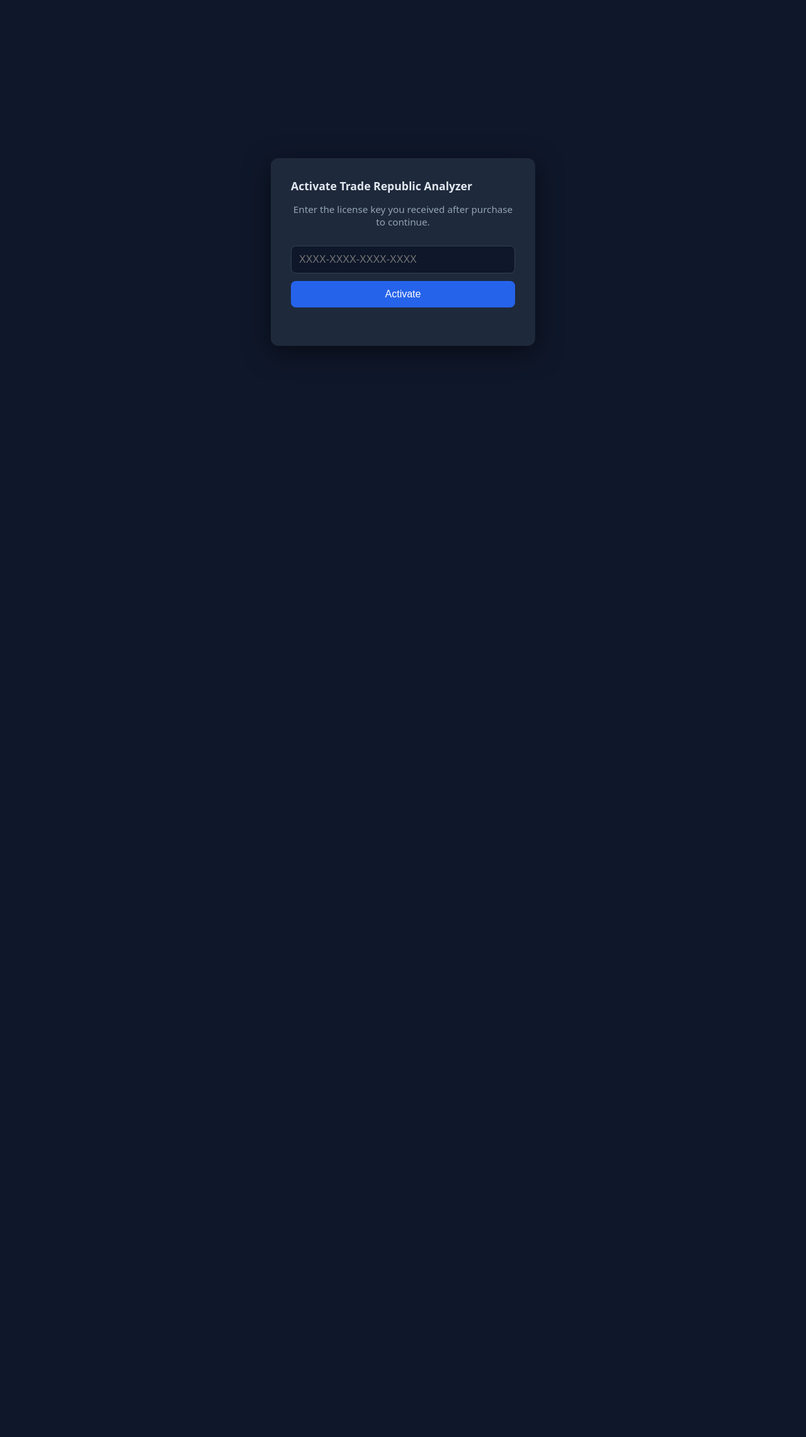
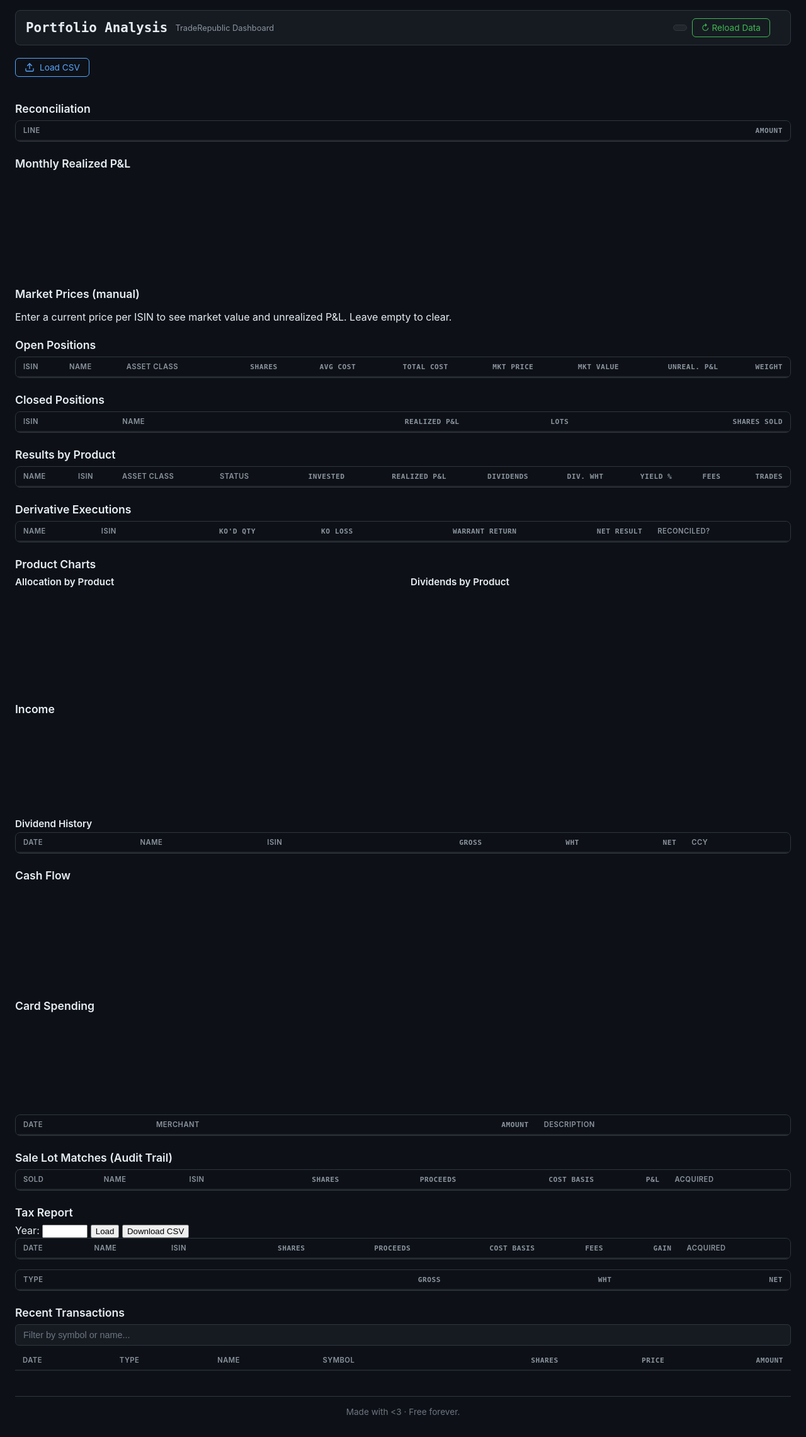
Before and after one commit to d0k3n/klarwert, a Flask app: page / in a window 1280 px wide. Shown: the whole page at 63% size. Before the commit the page ends 555 px from the top, so only its background shows below. Run offline with Flask 3, Linux system fonts and the light colour scheme; data that the repository does not hold is empty; a map, chart or similar area stays blank.

Commit message:
feat: replace licensing with free donation support and add MIT license

```diff
--- a/app.py
+++ b/app.py
@@ -8,10 +8,9 @@
 from flask import Flask, jsonify, request, send_from_directory
 
 from portfolio.parser import parse_csv
-from portfolio.engine import run_engine, compute_derivative_executions, compute_card_transactions, auto_detect_knocked, apply_prices, compute_income, compute_spending
+from portfolio.engine import run_engine, compute_derivative_executions, compute_card_transactions, auto_detect_knocked
 from portfolio.tax_report import build_tax_report
-from portfolio.performance import compute_performance
-import licensing as license_module
+import support
 
 logging.basicConfig(level=logging.INFO, format="%(levelname)s: %(message)s")
 logger = logging.getLogger(__name__)
@@ -142,27 +141,12 @@
     return jsonify({"loaded": df is not None, "count": len(df) if df is not None else 0})
 
 
-@app.route("/api/license/status")
-def api_license_status():
-    return jsonify({"activated": license_module.is_activated()})
-
-
-@app.route("/api/license/activate", methods=["POST"])
-def api_license_activate():
-    body = request.get_json(silent=True) or {}
-    key = (body.get("key") or "").strip()
-    if not key:
-        return jsonify({"ok": False, "error": "missing license key"}), 400
-    result = license_module.activate(key)
-    if not result["ok"]:
-        return jsonify(result), 400
-    return jsonify(result)
-
-
-@app.route("/api/license/deactivate", methods=["POST"])
-def api_license_deactivate():
-    license_module.deactivate()
-    return jsonify({"ok": True})
+@app.route("/api/support")
+def api_support():
+    return jsonify({
+        "donation_url": support.DONATION_URL,
+        "github_url": support.GITHUB_URL,
+    })
 
 
 @app.route("/")
--- a/licensing.py
+++ /dev/null
@@ -1,113 +0,0 @@
-import os
-import sys
-import json
-import logging
-from pathlib import Path
-
-import requests
-
-logger = logging.getLogger(__name__)
-
-LS_API = "https://api.lemonsqueezy.com/v1/licenses"
-PRODUCT_ID = int(os.environ.get("LS_PRODUCT_ID", "0"))
-
-DEV_LICENSE = os.environ.get("TR_DEV_LICENSE") == "1"
-if DEV_LICENSE:
-    logger.warning("DEV LICENSE MODE active - license check bypassed")
-
-
-def _app_data_dir():
-    if getattr(sys, "_MEIPASS", None):
-        d = Path(os.environ.get("APPDATA", Path.home())) / "TradeRepublicAnalyzer"
-        d.mkdir(parents=True, exist_ok=True)
-        return d
-    return Path(__file__).parent
-
-
-LICENSE_PATH = _app_data_dir() / "license.json"
-
-
-def _load():
-    if LICENSE_PATH.exists():
-        try:
-            return json.loads(LICENSE_PATH.read_text(encoding="utf-8"))
-        except Exception:
-            return None
-    return None
-
-
-def _save(data):
-    LICENSE_PATH.write_text(json.dumps(data), encoding="utf-8")
-
-
-def _clear():
-    if LICENSE_PATH.exists():
-        LICENSE_PATH.unlink()
-
-
-def activate(key):
-    if DEV_LICENSE:
-        _save({"license_key": key, "instance_id": "dev"})
-        return {"ok": True, "dev": True}
-    if not PRODUCT_ID:
-        return {"ok": False, "error": "product not configured"}
-    try:
-        r = requests.post(
-            f"{LS_API}/activate",
-            json={
-                "license_key": key,
-                "instance_name": "TradeRepublicAnalyzer",
-                "product_id": PRODUCT_ID,
-            },
-            timeout=20,
-        )
-        data = r.json()
-    except requests.RequestException as e:
-        return {"ok": False, "error": f"network error: {e}"}
-    if data.get("activated"):
-        instance = data.get("instance") or {}
-        _save({"license_key": key, "instance_id": instance.get("id")})
-        return {"ok": True}
-    return {"ok": False, "error": (data.get("error") or "invalid license key")}
-
-
-def is_activated():
-    if DEV_LICENSE:
-        return True
-    lic = _load()
-    if not lic:
-        return False
-    try:
-        r = requests.post(
-            f"{LS_API}/validate",
-            json={
-                "license_key": lic["license_key"],
-                "instance_id": lic["instance_id"],
-            },
-            timeout=20,
-        )
-        data = r.json()
-    except requests.RequestException:
-        return True
-    if data.get("valid"):
-        return True
-    _clear()
-    return False
-
-
-def deactivate():
-    lic = _load()
-    if not lic:
-        return
-    try:
-        requests.post(
-            f"{LS_API}/deactivate",
-            json={
-                "license_key": lic["license_key"],
-                "instance_id": lic["instance_id"],
-            },
-            timeout=20,
-        )
-    except requests.RequestException:
-        pass
-    _clear()
--- a/requirements.txt
+++ b/requirements.txt
@@ -2,4 +2,3 @@
 pandas>=2.0
 pywebview>=5.0
 pyinstaller>=6.0
-requests>=2.28
--- a/static/dashboard.js
+++ b/static/dashboard.js
@@ -142,44 +142,62 @@
 }
 };
 
-window.activateLicense = async function () {
-  const input = document.getElementById("license-key");
-  const status = document.getElementById("license-status");
-  const btn = document.getElementById("license-activate-btn");
-  const key = input.value.trim();
-  if (!key) { status.textContent = "Please enter your license key."; return; }
-  btn.disabled = true;
-  status.textContent = "Activating...";
-  try {
-    const r = await fetch(`${BASE}/api/license/activate`, {
-      method: "POST",
-      headers: { "Content-Type": "application/json" },
-      body: JSON.stringify({ key }),
-    });
-    const data = await r.json();
-    if (!data.ok) throw new Error(data.error || "activation failed");
-    document.getElementById("license-overlay").style.display = "none";
-    await loadAllData();
-  } catch (e) {
-    status.textContent = `Failed: ${e.message}`;
-  } finally {
-    btn.disabled = false;
+const supportConfig = {};
+window.SUPPORT_URLS = supportConfig;
+
+function openSupportUrl(url) {
+  if (window.pywebview && window.pywebview.api && window.pywebview.api.open_url) {
+    window.pywebview.api.open_url(url);
+  } else {
+    window.open(url, "_blank");
   }
+}
+
+window.openSupport = function () {
+  if (supportConfig.DONATION_URL) openSupportUrl(supportConfig.DONATION_URL);
 };
+
+window.openFeatureRequest = function () {
+  if (supportConfig.GITHUB_URL) openSupportUrl(supportConfig.GITHUB_URL);
+};
+
+function bindSupportLinks() {
+  bindSupportButton("support-btn", "DONATION_URL");
+  bindSupportButton("feature-btn", "GITHUB_URL");
+  const footerLink = document.getElementById("footer-support-link");
+  if (footerLink) {
+    if (!supportConfig.DONATION_URL) {
+      footerLink.style.display = "none";
+    } else {
+      footerLink.addEventListener("click", (e) => {
+        e.preventDefault();
+        openSupportUrl(supportConfig.DONATION_URL);
+      });
+    }
+  }
+}
+
+function bindSupportButton(id, key) {
+  const el = document.getElementById(id);
+  if (!el) return;
+  if (!supportConfig[key]) {
+    el.style.display = "none";
+    return;
+  }
+  el.addEventListener("click", () => openSupportUrl(supportConfig[key]));
+}
 
 (async () => {
   try {
-    const r = await fetch(`${BASE}/api/license/status`);
+    const r = await fetch(`${BASE}/api/support`);
     const data = await r.json();
-    if (data.activated) {
-      document.getElementById("license-overlay").style.display = "none";
-      await loadAllData();
-    } else {
-      document.getElementById("license-overlay").style.display = "flex";
-    }
+    supportConfig.DONATION_URL = data.donation_url || "";
+    supportConfig.GITHUB_URL = data.github_url || "";
+    bindSupportLinks();
   } catch (e) {
-    document.getElementById("license-overlay").style.display = "flex";
+    bindSupportLinks();
   }
+  await loadAllData();
 })();
 
 function groupData(data, groupBy, numericFields, averageFields) {
--- a/static/style.css
+++ b/static/style.css
@@ -190,3 +190,34 @@
 @media (max-width: 480px) {
   .cards { grid-template-columns: 1fr; }
 }
+
+/* Support / donation */
+#support-btn, #feature-btn {
+  background: var(--bg-surface);
+  color: var(--text-primary);
+  border: 1px solid var(--border-color);
+  border-radius: 6px;
+  padding: 6px 12px;
+  font-size: 0.85rem;
+  cursor: pointer;
+}
+#support-btn:hover, #feature-btn:hover {
+  border-color: var(--accent-blue);
+  color: var(--accent-blue);
+}
+
+.app-footer {
+  margin-top: 40px;
+  padding: 16px;
+  text-align: center;
+  color: var(--text-muted);
+  font-size: 0.85rem;
+  border-top: 1px solid var(--border-color);
+}
+.app-footer a {
+  color: var(--accent-blue);
+  text-decoration: none;
+}
+.app-footer a:hover {
+  text-decoration: underline;
+}
--- /dev/null
+++ b/support.py
@@ -0,0 +1,2 @@
+DONATION_URL = ""
+GITHUB_URL = ""
--- a/templates/index.html
+++ b/templates/index.html
@@ -8,15 +8,6 @@
 <script src="/static/vendor/chart.umd.min.js"></script>
 </head>
 <body>
-<div id="license-overlay" style="display:none; position:fixed; inset:0; z-index:1000; background:#0f172a; color:#e2e8f0; font-family:system-ui, sans-serif; display:flex; align-items:center; justify-content:center;">
-  <div style="max-width:420px; width:90%; text-align:center; padding:32px; background:#1e293b; border-radius:12px; box-shadow:0 10px 40px rgba(0,0,0,0.5);">
-    <h2 style="margin-top:0;">Activate Trade Republic Analyzer</h2>
-    <p style="color:#94a3b8; font-size:0.95em;">Enter the license key you received after purchase to continue.</p>
-    <input id="license-key" type="text" placeholder="XXXX-XXXX-XXXX-XXXX" style="width:100%; box-sizing:border-box; padding:12px; margin:12px 0; border-radius:8px; border:1px solid #334155; background:#0f172a; color:#e2e8f0; font-size:1em;">
-    <button id="license-activate-btn" onclick="window.activateLicense()" style="width:100%; padding:12px; border:none; border-radius:8px; background:#2563eb; color:#fff; font-size:1em; cursor:pointer;">Activate</button>
-    <div id="license-status" style="margin-top:12px; font-size:0.9em; min-height:1.2em;"></div>
-  </div>
-</div>
 <div class="page-header">
   <div class="header-left">
     <h1>Portfolio Analysis</h1>
@@ -24,6 +15,8 @@
   </div>
   <div class="header-right">
     <span class="header-timestamp" id="header-timestamp"></span>
+    <button id="support-btn" onclick="window.openSupport()">&#x2615; Support</button>
+    <button id="feature-btn" onclick="window.openFeatureRequest()">Request a Feature</button>
     <button id="reload-btn" onclick="window.reloadData()">&#x21bb; Reload Data</button>
     <span id="reload-status"></span>
   </div>
@@ -271,5 +264,9 @@
 </section>
 
 <script src="/static/dashboard.js"></script>
+<footer class="app-footer">
+  <span>Made with &lt;3 &middot; Free forever.</span>
+  <a href="#" id="footer-support-link">Support the project</a>
+</footer>
 </body>
 </html>
```
Also changed, not shown: desktop_app.py (+8 -0 lines), 3 other files.
